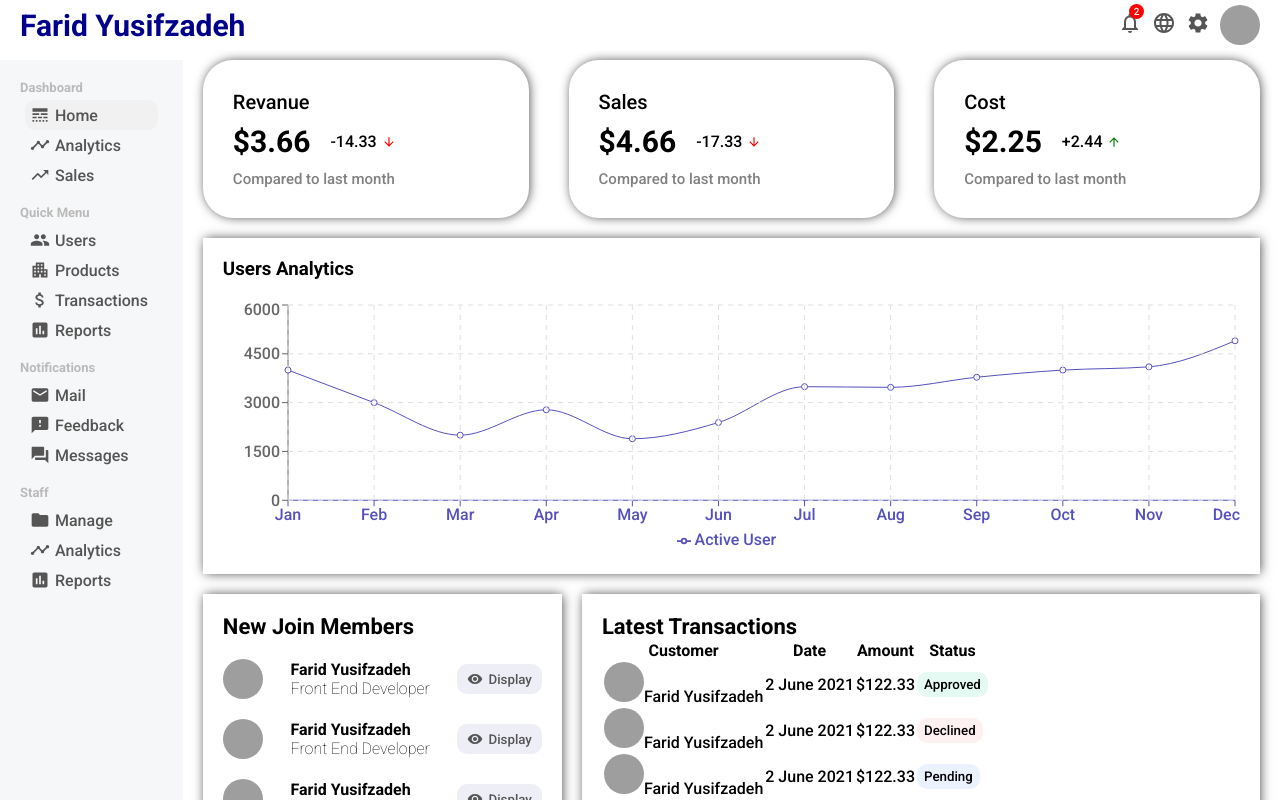
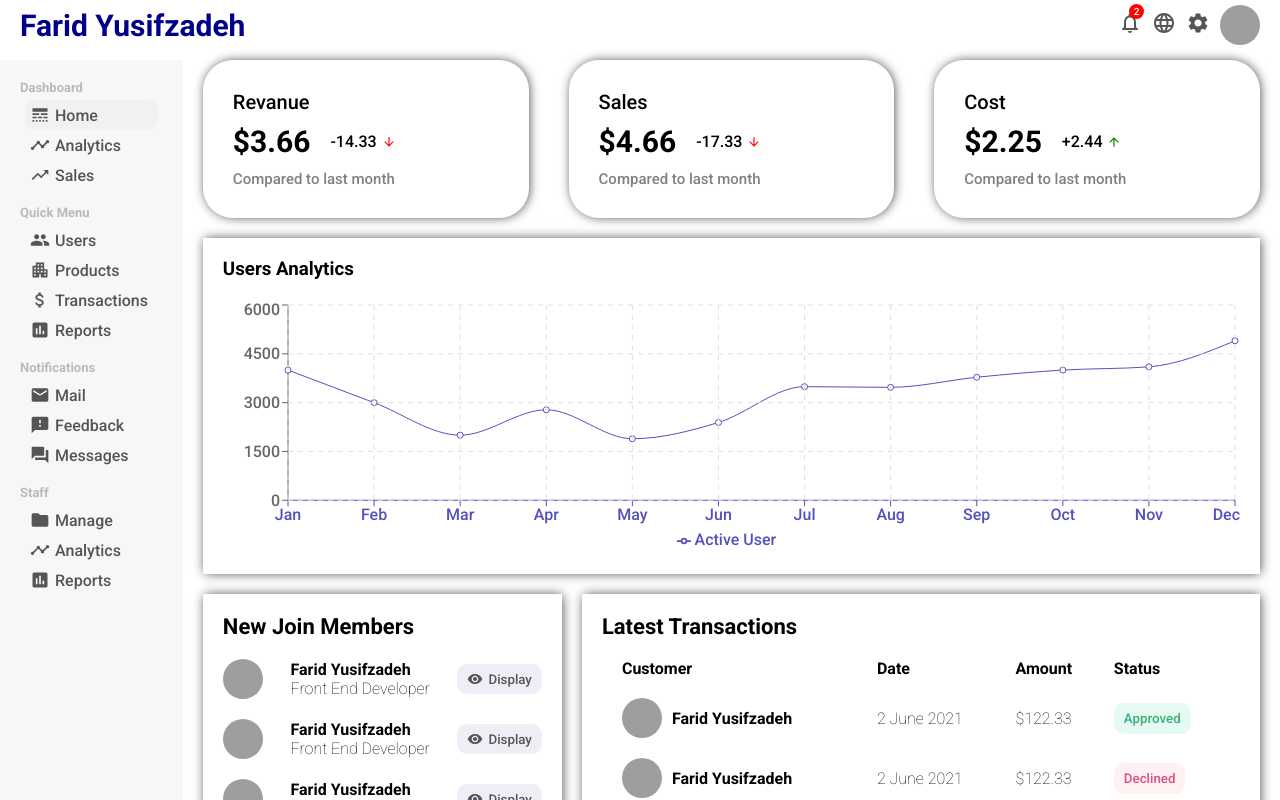
Before and after one commit to FaridYusifzadeh/AdminPanel-Reactjs, a React (Create React App) app: page / in a window 1280 px wide. Shown: the top 800 px of the page. Built offline with nearby package versions, Linux system fonts and the light colour scheme; grey boxes are pictures that could not be loaded.

Commit message:
complete home page

```diff
--- a/src/components/widgetLarge/WidgetLarge.css
+++ b/src/components/widgetLarge/WidgetLarge.css
@@ -14,27 +14,42 @@
   height: 40px;
   border-radius: 50%;
   object-fit: cover;
+  margin-right: 10px;
 }
 .widget_large_button {
-  padding: 5px 7px;
+  padding: 8px 10px;
   border: none;
   border-radius: 10px;
 }
 .Approved {
   background-color: #e5faf2;
+  color: #3bb077;
 }
 .Declined {
   background-color: #fff0f1;
+  color: #d95087;
 }
 .Pending {
   background-color: #ebf1fe;
+  color: #2a7ade;
 }
-
+.widget_large_table {
+  width: 100%;
+  border-spacing: 20px;
+}
+.widget_large_user {
+  display: flex;
+  align-items: center;
+  font-weight: 600;
+}
+.widget_large_th {
+  text-align: left;
+}
 .widget_large_name {
 }
-.widget_large_date {
-}
+.widget_large_date,
 .widget_large_amount {
+  font-weight: 300;
 }
 .widget_large_status {
 }
```
